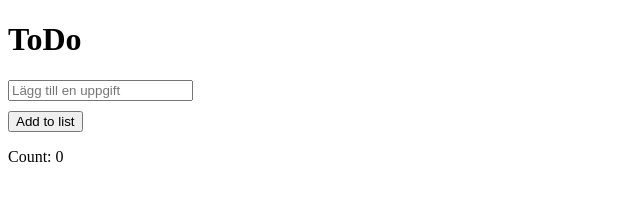
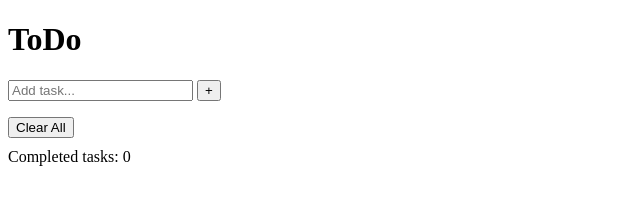
Before and after one commit to itsJoel59/a-lovely-todo-list, a plain HTML site: page index.html in a window 1280 px wide. Shown: the whole page, without its empty margins (0-640 px from the left). Drawn offline with Linux system fonts and the light colour scheme.

Commit message:
added a button in html

```diff
--- a/index.html
+++ b/index.html
@@ -13,14 +13,13 @@
     </div>
 
     <div>
-        <input type="text" id="userInput" placeholder="Lägg till en uppgift">
+        <input type="text" id="userInput" placeholder="Add task...">
+        <button type="button" id ="addBtn">
+            +
+        </button>
     </div>
 
-    <div>
-        <button type="button" id ="addBtn">
-            Add to list
-        </button>
-    </div>
+
     <div>
         <section>
             <ul id="todolist"></ul>
@@ -29,7 +28,16 @@
         </section>
 
     </div>
-    <label for="keeping count" id="countList">Count: 0</label>
+
+    <div>
+        <button type="button" id="clearAllBtn">
+            Clear All
+        </button>
+    </div>
+
+    <div>
+        <label for="keeping count" id="countList">Completed tasks: 0</label>
+    </div>
 
 
 
```
